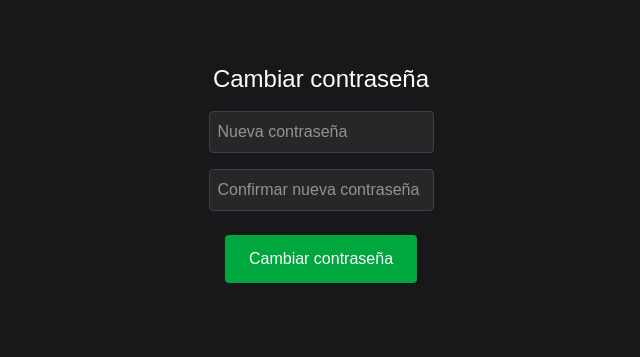
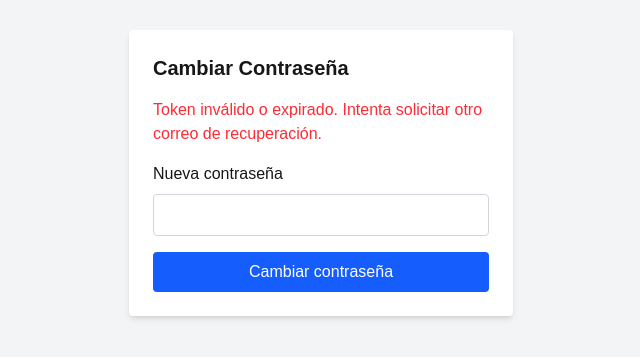
Before and after one commit to Agustin-Monti/gymapp, a Next.js app: page /change-password in a window 1280 px wide. Shown: the part 227-584 px from the top of the page, without its empty margins (319-959 px from the left). Built offline with nearby package versions, Linux system fonts and the light colour scheme.

Commit message:
Update page.tsx

```diff
--- a/src/app/change-password/page.tsx
+++ b/src/app/change-password/page.tsx
@@ -2,76 +2,62 @@
 
 import { useEffect, useState } from 'react';
 import { supabase } from '@/lib/supabaseClient';
+import { useRouter } from 'next/navigation';
 
-export default function ChangePasswordPage() {
+export default function ChangePassword() {
   const [password, setPassword] = useState('');
-  const [confirmPassword, setConfirmPassword] = useState('');
   const [message, setMessage] = useState('');
-  const [loading, setLoading] = useState(false);
+  const router = useRouter();
 
+  // Verifica si el usuario está autenticado al cargar la página
   useEffect(() => {
-    const url = new URL(window.location.href);
-    const code = url.searchParams.get('code');
+    const checkUser = async () => {
+      const { data, error } = await supabase.auth.getUser();
 
-    if (code) {
-      supabase.auth.exchangeCodeForSession(code).then(({ error }) => {
-        if (error) {
-          setMessage('Error al autenticar el token: ' + error.message);
+      if (error || !data.user) {
+        setMessage('Token inválido o expirado. Intenta solicitar otro correo de recuperación.');
       }
-      });
-    }
+    };
+
+    checkUser();
   }, []);
 
-  const handleChangePassword = async () => {
-    if (!password || !confirmPassword) {
-      setMessage('Por favor completa ambos campos');
-      return;
-    }
-
-    if (password !== confirmPassword) {
-      setMessage('Las contraseñas no coinciden');
-      return;
-    }
-
-    setLoading(true);
-    setMessage('');
-
+  // Función para cambiar la contraseña
+  const handleChangePassword = async (e: React.FormEvent) => {
+    e.preventDefault();
     const { error } = await supabase.auth.updateUser({ password });
 
     if (error) {
       setMessage('Error al cambiar la contraseña: ' + error.message);
     } else {
-      setMessage('Contraseña cambiada correctamente.');
+      setMessage('Contraseña cambiada correctamente. Redirigiendo al login...');
+      setTimeout(() => router.push('/login'), 3000);
     }
-
-    setLoading(false);
   };
 
   return (
-    <div className="min-h-screen flex flex-col justify-center items-center text-white bg-zinc-900 p-4">
-      <h1 className="text-2xl mb-4">Cambiar contraseña</h1>
-      {message && <p className="mb-4">{message}</p>}
+    <div className="min-h-screen flex items-center justify-center bg-gray-100">
+      <form onSubmit={handleChangePassword} className="bg-white p-6 rounded shadow-md w-full max-w-sm">
+        <h1 className="text-xl font-bold mb-4">Cambiar Contraseña</h1>
+
+        {message && <p className="mb-4 text-red-500">{message}</p>}
+
+        <label className="block mb-2">Nueva contraseña</label>
         <input
           type="password"
-        placeholder="Nueva contraseña"
-        className="mb-4 p-2 rounded bg-zinc-800 border border-zinc-700"
+          className="w-full p-2 border border-gray-300 rounded mb-4"
           value={password}
           onChange={(e) => setPassword(e.target.value)}
+          required
         />
-      <input
-        type="password"
-        placeholder="Confirmar nueva contraseña"
-        className="mb-6 p-2 rounded bg-zinc-800 border border-zinc-700"
-        value={confirmPassword}
-        onChange={(e) => setConfirmPassword(e.target.value)}
-      />
+
         <button
-        onClick={handleChangePassword}
-        disabled={loading}
-        className="bg-green-600 hover:bg-green-700 px-6 py-3 rounded disabled:opacity-50"
+          type="submit"
+          className="w-full bg-blue-600 text-white py-2 rounded hover:bg-blue-700"
         >
-        {loading ? 'Cambiando...' : 'Cambiar contraseña'}
+          Cambiar contraseña
         </button>
+      </form>
     </div>
   );
 }
```
Lines whose indentation alone changed are shown as unchanged.
